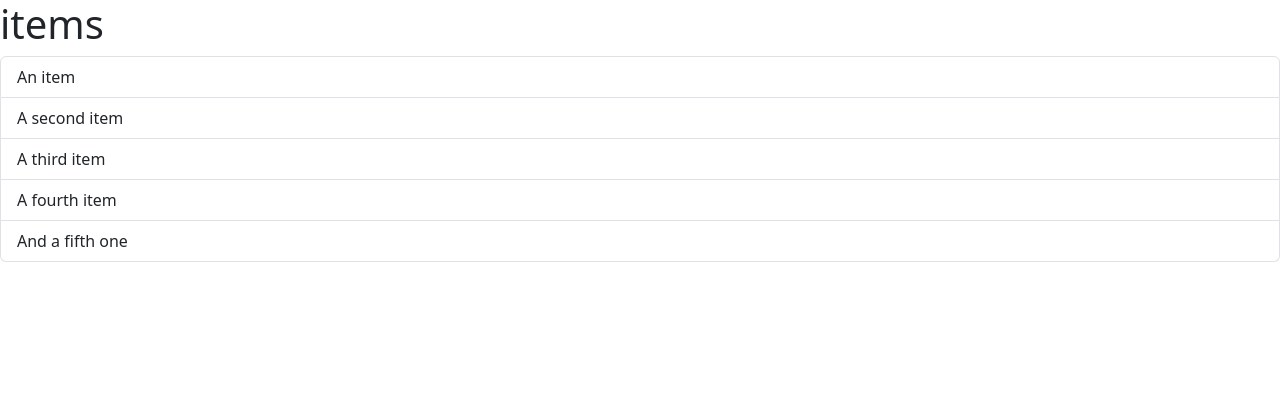
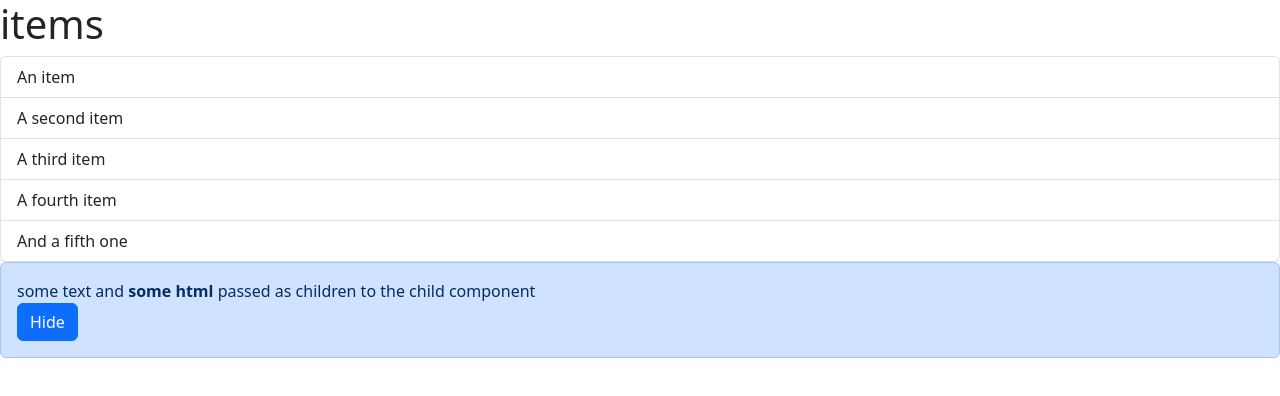
Before and after one commit to PirottaNicola/IT_Knowledge, a React (Create React App) app in the folder REACT/personal-training/: page / in a window 1280 px wide. Shown: the top 396 px of the page. Built offline with nearby package versions, Linux system fonts and the light colour scheme.

Commit message:
hide component when pressing child button

```diff
--- a/REACT/personal-training/src/App.js
+++ b/REACT/personal-training/src/App.js
@@ -1,7 +1,9 @@
+import { useState } from 'react'
+import Alert from './components/Alert'
 import ListGroup from './components/ListGroup'
 
 function App() {
-  // props
+  // props to pass to the child component (props should be immutable, while state is mutable)
   const items = [
     'An item',
     'A second item',
@@ -11,9 +13,16 @@ function App() {
   ]
   let heading = 'items'
 
+  // state variable to control the visibility of the Alert component
+  const [showAlert, setShowAlert] = useState(true)
+
   // event handlers
   const handleSelectItem = (item) => {
     console.log(`item "${item}" selected on the child component`)
+  }
+  const handleButtonClickedInAlert = () => {
+    console.log("button clicked on the child component, let's hide the alert")
+    setShowAlert(false)
   }
 
   return (
@@ -23,6 +32,12 @@ function App() {
         heading={heading}
         onSelectItem={handleSelectItem}
       />
+      {showAlert && (
+        <Alert onButtonClickedInAlert={handleButtonClickedInAlert}>
+          some text and <strong>some html</strong> passed as children to the
+          child component
+        </Alert>
+      )}
     </div>
   )
 }
--- /dev/null
+++ b/REACT/personal-training/src/components/Alert.js
@@ -0,0 +1,17 @@
+import { Button } from './Button'
+
+const Alert = ({ children, onButtonClickedInAlert }) => {
+  // children is a reserved word in React, allows to pass the content inside the tags in the parent comoponent (see App.js) to the child component
+
+  return (
+    <>
+      <div className='alert alert-primary'>
+        {children}
+        <br />
+        <Button onButtonClicked={onButtonClickedInAlert}>Hide</Button>
+      </div>
+    </>
+  )
+}
+
+export default Alert
--- /dev/null
+++ b/REACT/personal-training/src/components/Button.js
@@ -0,0 +1,7 @@
+export const Button = ({ children, onButtonClicked }) => {
+  return (
+    <button type='button' className='btn btn-primary' onClick={onButtonClicked}>
+      {children}
+    </button>
+  )
+}
```
